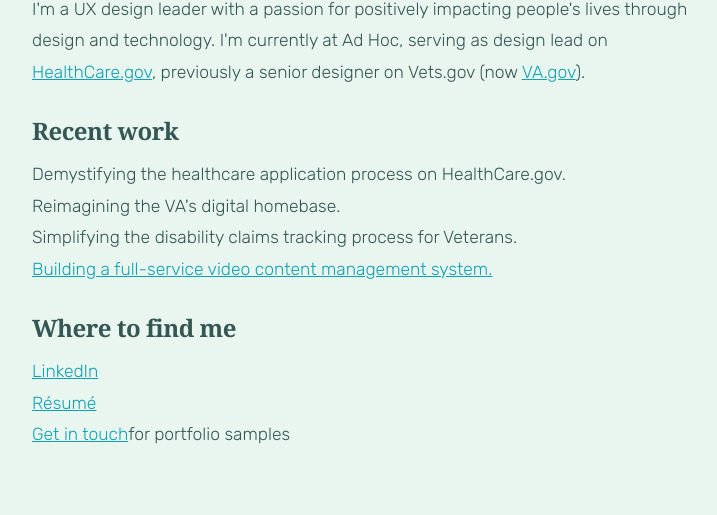
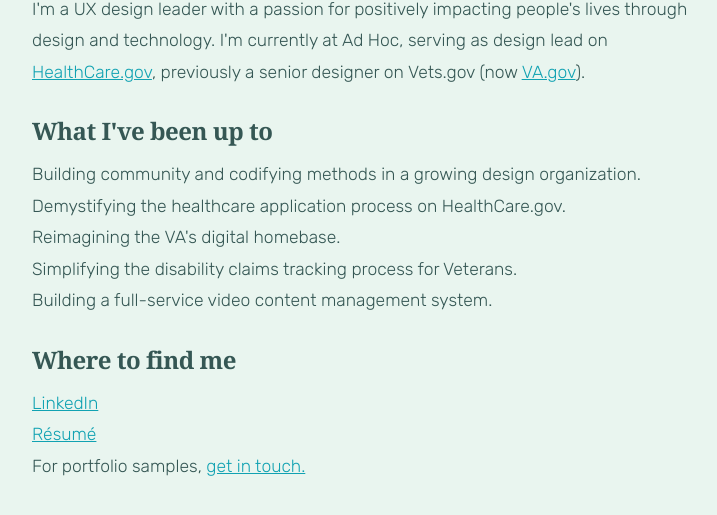
Before and after one commit to melwoodard/melwoodard.github.io, a plain HTML site: page index.html in a window 1280 px wide. Shown: the part 233-748 px from the top of the page, without its empty margins (96-813 px from the left). Drawn offline with Linux system fonts and the light colour scheme; a web font is replaced by a local one.

Commit message:
Update index.html

```diff
--- a/index.html
+++ b/index.html
@@ -43,15 +43,16 @@
         <a href="index.html"><img src="images/logo.svg"></a>
         <h1>Hi! I'm Mel Woodard.</h1>
         <p>I'm a UX design leader with a passion for positively impacting people's lives through design and technology. I'm currently at Ad Hoc, serving as design lead on <a href="https://www.healthcare.gov">HealthCare.gov</a>, previously a senior designer on Vets.gov (now <a href="https://www.va.gov">VA.gov</a>).</p>
-        <h5>Recent work</h5>
-        <p>Demystifying the healthcare application process on HealthCare.gov.</br>
+        <h5>What I've been up to</h5>
+        <p>Building community and codifying methods in a growing design organization.</br>
+        Demystifying the healthcare application process on HealthCare.gov.</br>
         Reimagining the VA's digital homebase.</br>
         Simplifying the disability claims tracking process for Veterans.</br>
-        <a href="boxxspring-cms.html">Building a full-service video content management system.</a></p>
+        Building a full-service video content management system.</p>
         <h5>Where to find me</h5>
         <a href="https://www.linkedin.com/in/melwoodard/" target="_blank">LinkedIn</a></br>
         <a href="resume.html">Résumé</a></br>
-        <a href="mailto:hello@melwoodard.com">Get in touch</a>for portfolio samples
+        For portfolio samples, <a href="mailto:hello@melwoodard.com">get in touch.</a>
       </div>
     </div>
   </div>
```
